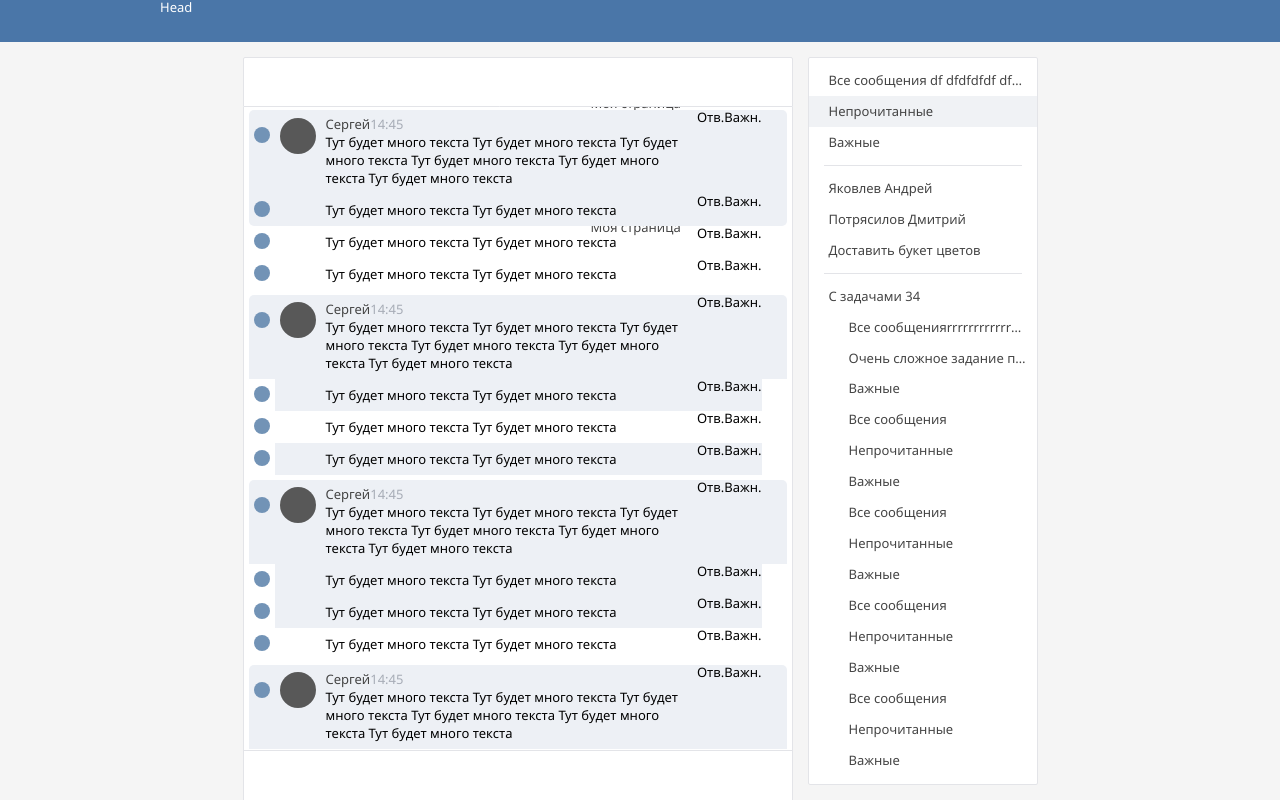
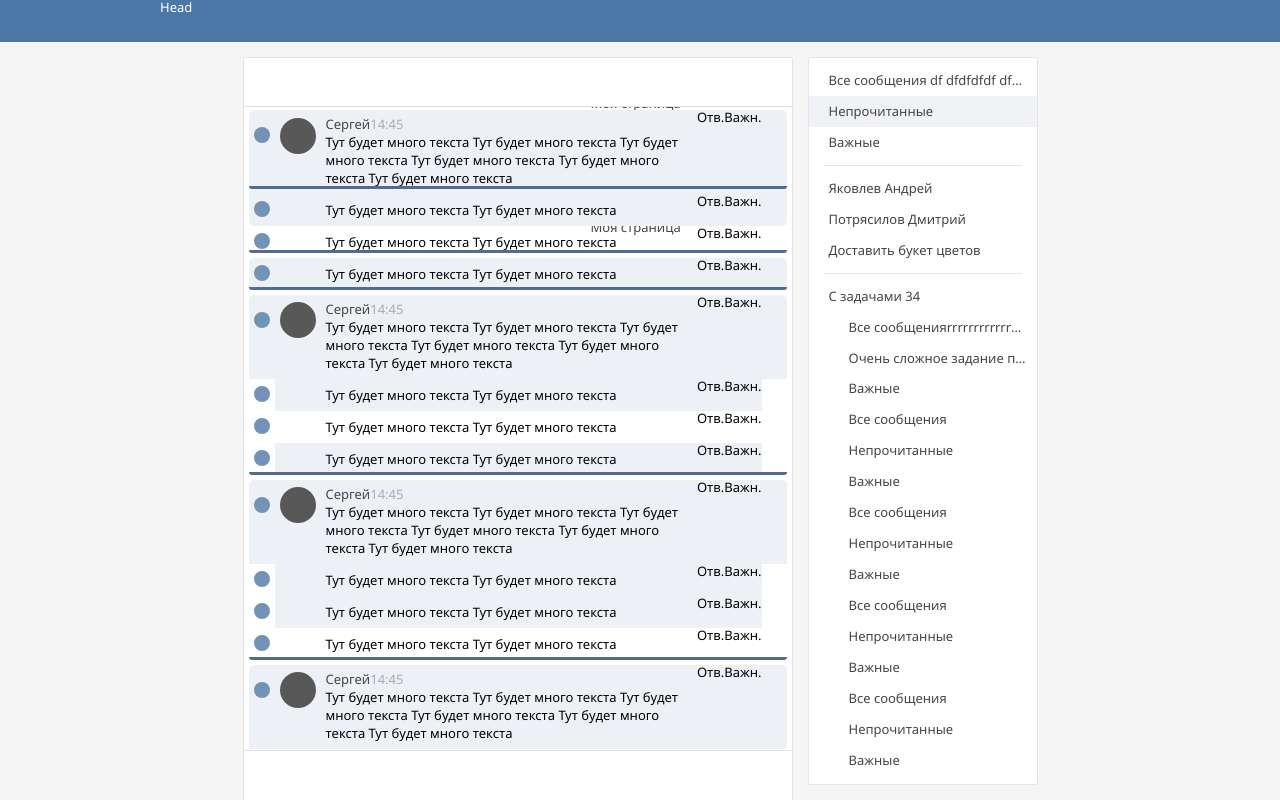
Before and after one commit to Dindro/tasks-service, a Vue app in the folder application/: page /messages in a window 1280 px wide. Shown: the top 800 px of the page. Built offline with nearby package versions, Linux system fonts and the light colour scheme.

Commit message:
add before

```diff
--- a/application/src/components/pages/DRAFT/messages.vue
+++ b/application/src/components/pages/DRAFT/messages.vue
@@ -59,7 +59,7 @@
 										</div>
 									</div>
 								</div>
-								<div class="message">
+								<div class="message selected">
 									<div class="select"></div>
 									<div class="is-read">
 										<div class="message-text">Тут будет много текста Тут будет много текста</div>
@@ -609,13 +609,25 @@ $container-mt: -($photo-wh + $message-top + $message-bottom); // margin-top ко
 
     &.selected {
       background-color: $color-message-selected;
-      border-radius: 5px;
-			border-bottom-left-radius: 0;
-    	border-bottom-right-radius: 0;
+      border-top-left-radius: 5px;
+      border-top-right-radius: 5px;
+      border-bottom-left-radius: 0;
+      border-bottom-right-radius: 0;
+
+      &:before {
+        display: block;
+        margin-top: -8px;
+        content: '';
+        position: absolute;
+        width: 100%;
+        height: 3px;
+        border-radius: 0 0 3px 3px;
+        background: #536a92;
+      }
 
       & + .selected {
         border-radius: 5px;
-				border-top-left-radius: 0;
+        border-top-left-radius: 0;
         border-top-right-radius: 0;
       }
     }
```
